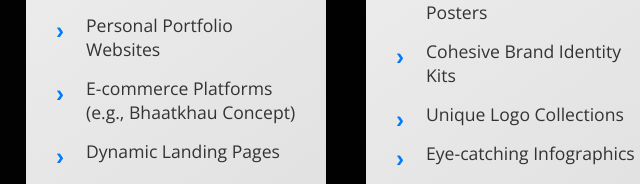
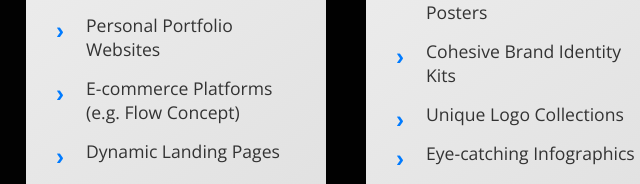
Before and after one commit to Prajun10/prajunpoudel, a plain HTML site: page index.html in a window 1280 px wide. Shown: the part 1987-2171 px from the top of the page, 124-764 px from the left. Drawn offline with nearby package versions, Linux system fonts and the light colour scheme.

Commit message:
Changed project

```diff
--- a/index.html
+++ b/index.html
@@ -85,7 +85,7 @@
                     <h3 class="card-title1">What I've Designed & Built</h3>
                     <ul class="card-list">
                         <li>Personal Portfolio Websites</li>
-                        <li>E-commerce Platforms (e.g., Bhaatkhau Concept)</li>
+                        <li>E-commerce Platforms (e.g. Flow Concept)</li>
                         <li>Dynamic Landing Pages</li>
                     </ul>
                 </div>
```
